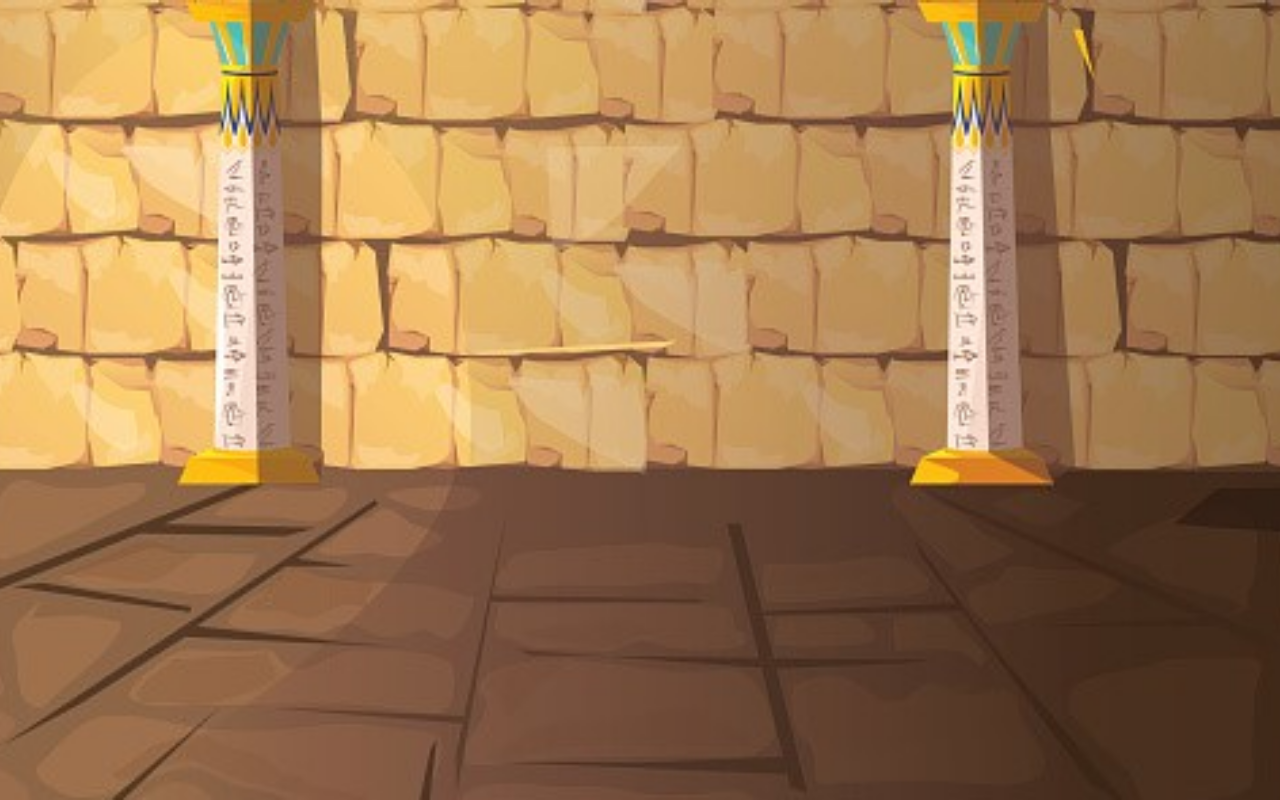
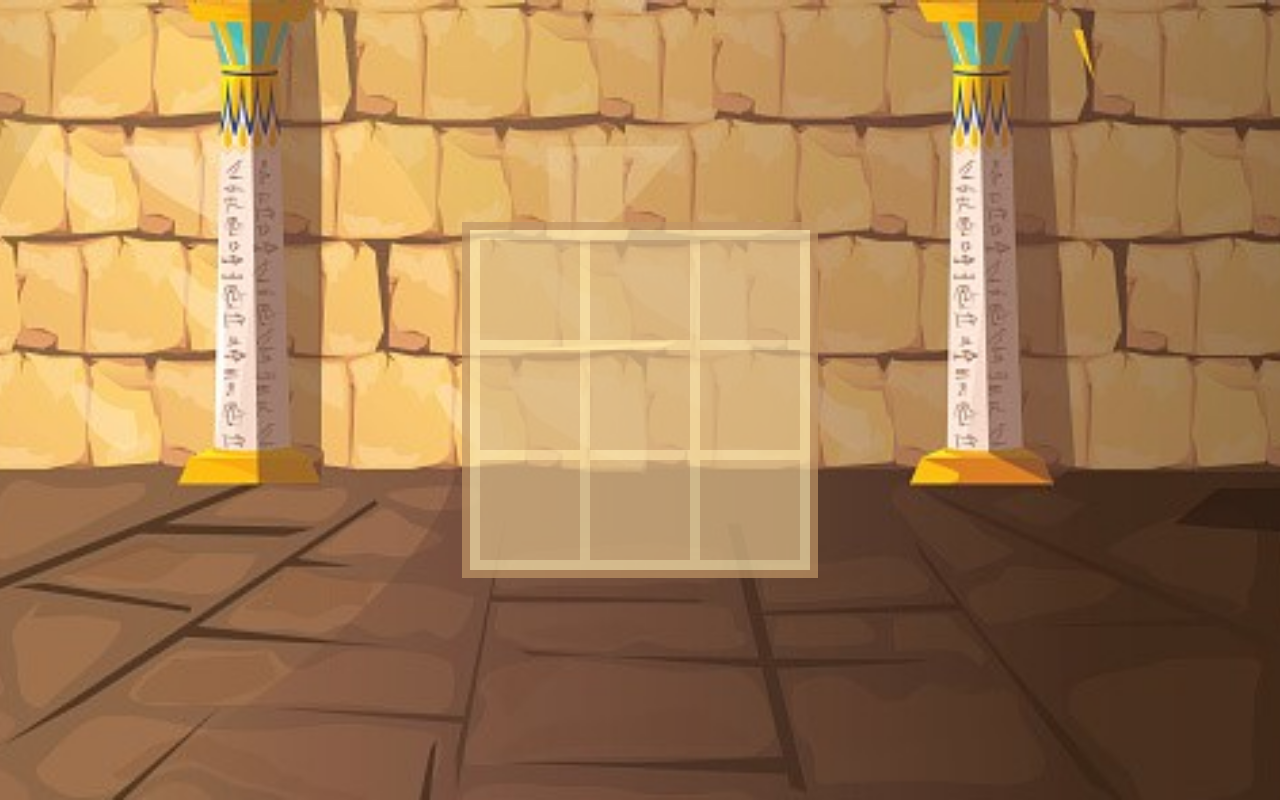
Before and after one commit to Solcii/Tres-faraones-en-linea, a React (Create React App) app: page / in a window 1280 px wide. Built offline with nearby package versions, Linux system fonts and the light colour scheme; a web font is replaced by a local one.

Commit message:
Square, cross y circle style

```diff
--- a/src/components/Board/Board.css
+++ b/src/components/Board/Board.css
@@ -2,6 +2,9 @@
     display: flex;
     flex-direction: column;
     background-color: #FDE8AF;
+    opacity: 70%;
+    border: 0.8rem solid #C19666;
+    padding: 0.5rem;
 }
 
 .row{
--- /dev/null
+++ b/src/components/Square/Square.css
@@ -0,0 +1,22 @@
+.square {
+    width: 10rem;
+    height: 10rem;
+    background-color: #C19666;
+    opacity: 50%;
+    margin: 0.5rem;
+    transition: all 0.2s;
+    border-radius: 0%;
+    clip-path: polygon(36% 0, 0 0, 0 29%, 0 57%, 0 100%, 30% 100%, 73% 100%, 100% 100%, 100% 59%, 100% 31%, 100% 0, 74% 0);
+}
+
+.square--X {
+    background-color: #C00000;
+    clip-path: polygon(20% 0%, 0% 20%, 30% 50%, 0% 80%, 20% 100%, 50% 70%, 80% 100%, 100% 80%, 70% 50%, 100% 20%, 80% 0%, 50% 30%);
+    opacity: 100%;
+}
+
+.square--O{
+    background-color: #4781DD;
+    border-radius: 50%;
+    opacity: 100%;
+}
--- a/src/components/Square/Square.js
+++ b/src/components/Square/Square.js
@@ -1,3 +1,5 @@
+import './Square.css';
+
 const Square = ({ value }) => {
     return (
         <div className="square">
```
